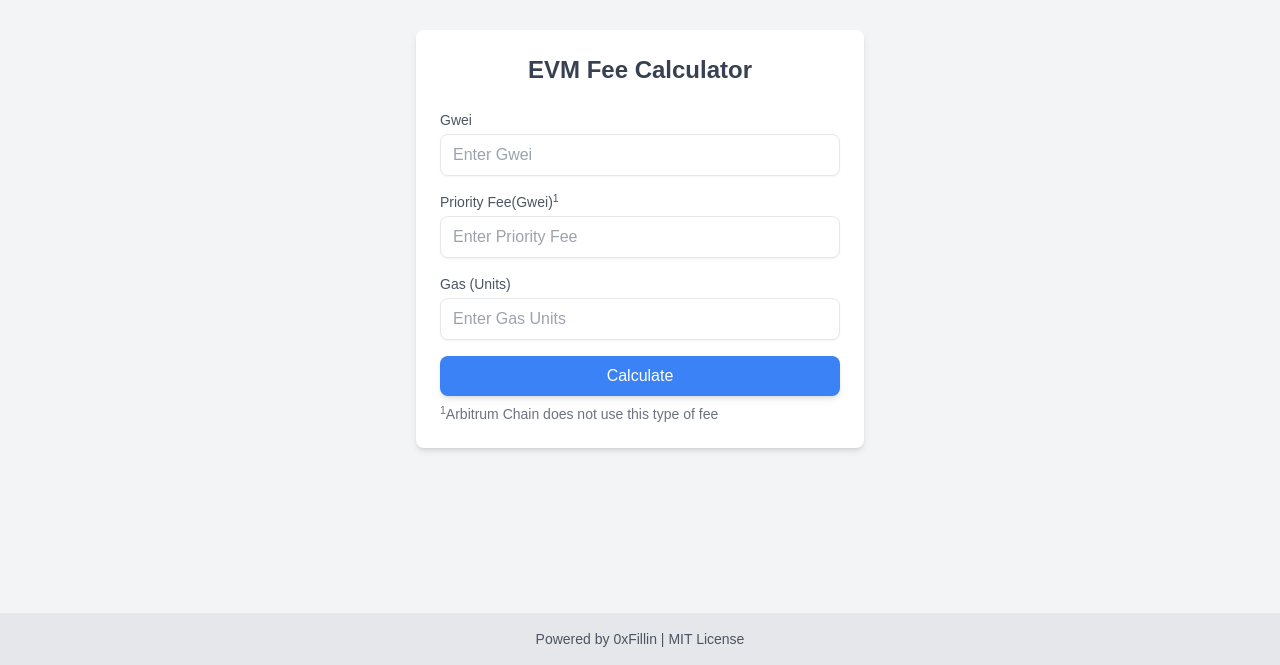
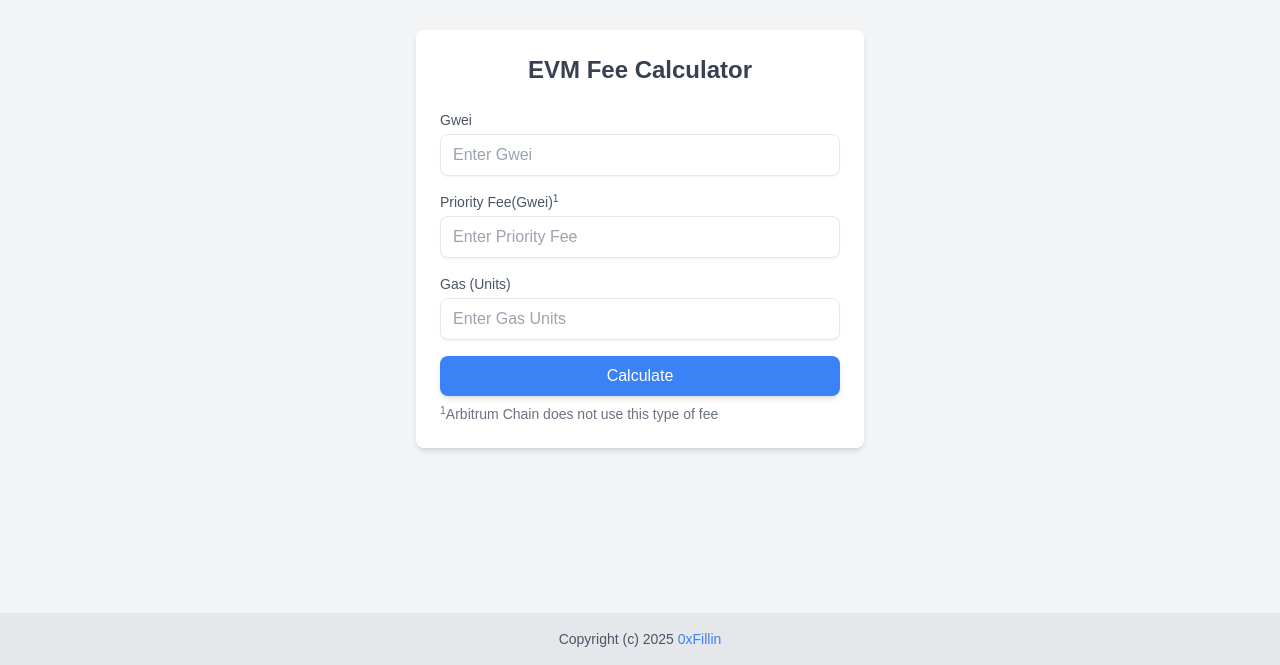
Before and after one commit to 0xFillin/evm-fee-calculator, a Next.js app: page / in a window 1280 px wide. Shown: the part 135-800 px from the top of the page. Built offline with nearby package versions, Linux system fonts and the light colour scheme; no server answers.

Commit message:
Update page.js

```diff
--- a/app/page.js
+++ b/app/page.js
@@ -73,7 +73,7 @@ export default function Home() {
             Calculate
           </button>
           <p className="mt-2 text-sm text-gray-500">
-          <sup>1</sup>Arbitrum Chain does not use this type of fee
+            <sup>1</sup>Arbitrum Chain does not use this type of fee
           </p>
           {resultEth !== null && (
             <div className="mt-6 bg-gray-100 p-4 rounded-lg text-center">
@@ -90,7 +90,7 @@ export default function Home() {
       </div>
       <footer className="bg-gray-200 text-center py-4">
         <p className="text-sm text-gray-600">
-          Powered by 0xFillin | MIT License
+        Copyright (c) 2025 <a href="https://github.com/0xFillin" target="_blank" rel="noopener noreferrer" className="text-blue-500">0xFillin</a>
         </p>
       </footer>
     </div>
```
